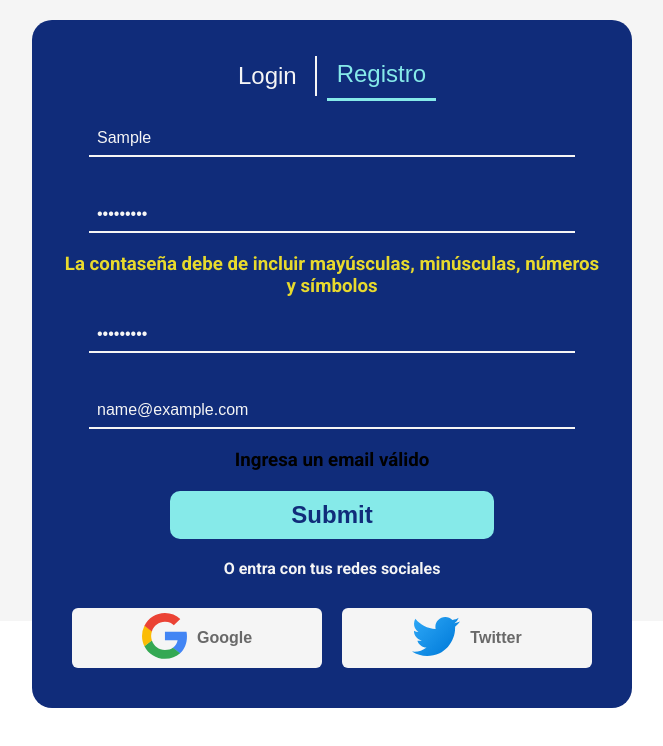
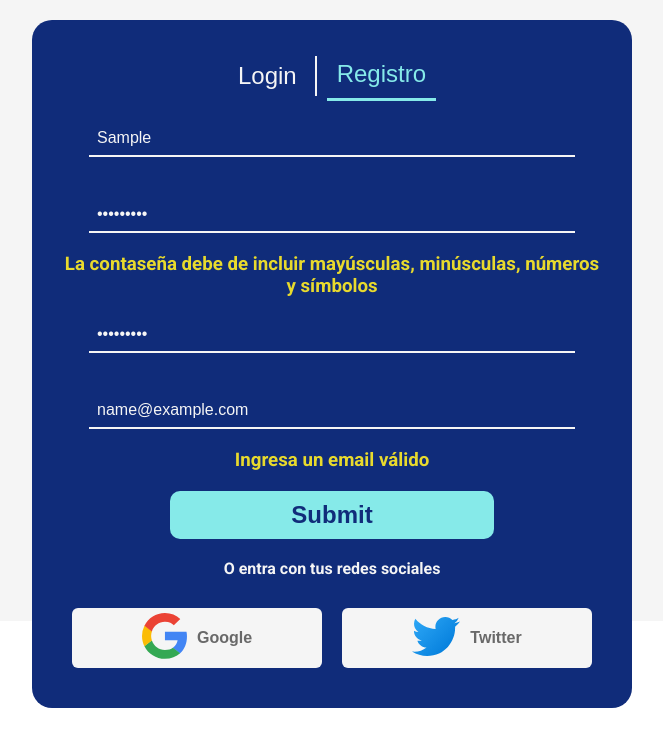
Before and after one commit to Finders-Master/finders-FE, a React app: page /registro in a window 1280 px wide. Both pictures are taken after typing "Sample", "Sample123", "Sample123", "name@example.com" into the empty fields and a click on the button "Twitter". Shown: the part 179-925 px from the top of the page, without its empty margins (308-971 px from the left). Built offline with nearby package versions, Linux system fonts and the light colour scheme.

Commit message:
classname added in restant alerts

```diff
--- a/src/components/LoginForm/RegisterForm.jsx
+++ b/src/components/LoginForm/RegisterForm.jsx
@@ -128,7 +128,9 @@ function RegisterForm() {
 
         {inputsValues.confirmPassword.length > 0
           ? inputsErrors.passwordsAreSame === true && (
-              <h3>Ambas contraseñas deben de coincidir</h3>
+              <h3 className="form-alert">
+                Ambas contraseñas deben de coincidir
+              </h3>
             )
           : null}
 
@@ -142,7 +144,9 @@ function RegisterForm() {
 
         {/* Check email format */}
         {inputsValues.email.length > 0
-          ? inputsErrors.email === true && <h3>Ingresa un email válido</h3>
+          ? inputsErrors.email === true && (
+              <h3 className="form-alert">Ingresa un email válido</h3>
+            )
           : null}
       </div>
 
```
